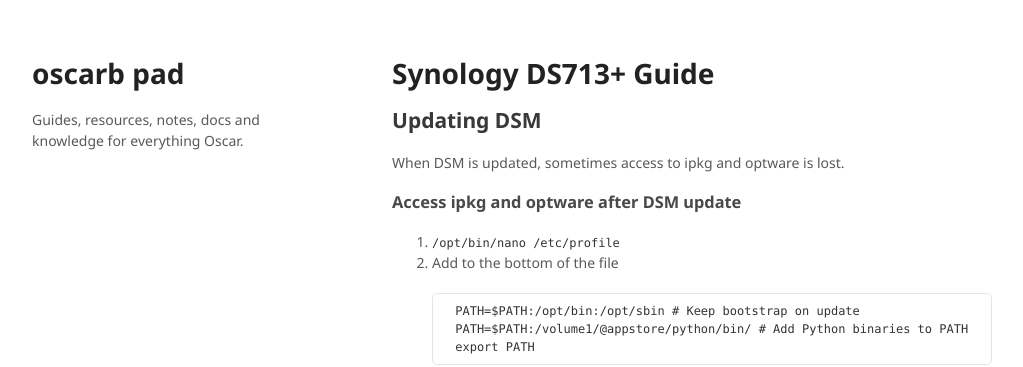
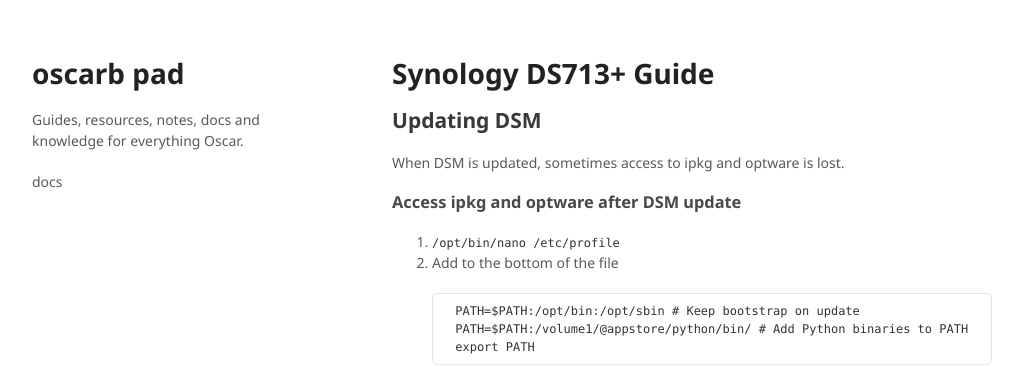
Before and after one commit to oscarb/pad, a Jekyll site: the page built from _docs/ds713.md, in a window 1280 px wide. Shown: the top 367 px of the page, without its empty margins (128-1151 px from the left). Built offline with Jekyll 4.4.1, drawn with Linux system fonts in a browser that asks for light colours.

Commit message:
Update default.html

```diff
--- a/_layouts/default.html
+++ b/_layouts/default.html
@@ -8,6 +8,11 @@
   <header>
     {% capture header %}{% include header.md %}{% endcapture %}
     {{ header | markdownify }}
+
+    {{ collection }}
+    {{ page.collection }}
+    {{ docs.collection }}
+    {{ doc.collection }}
   </header>
   <section>
     {{ content }}
```
